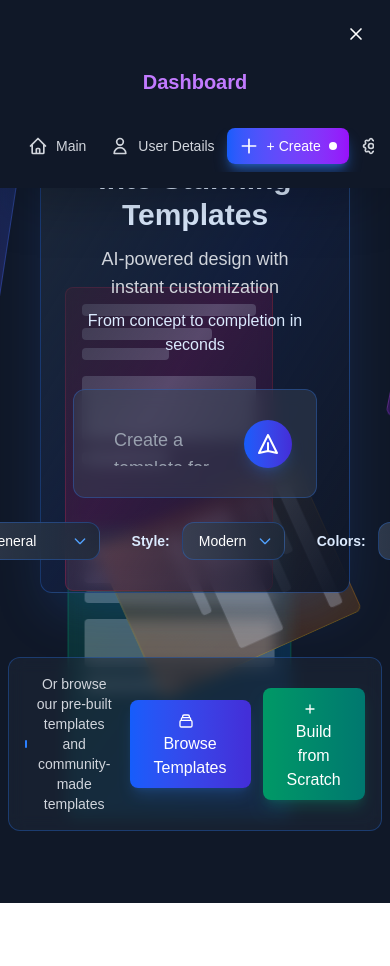
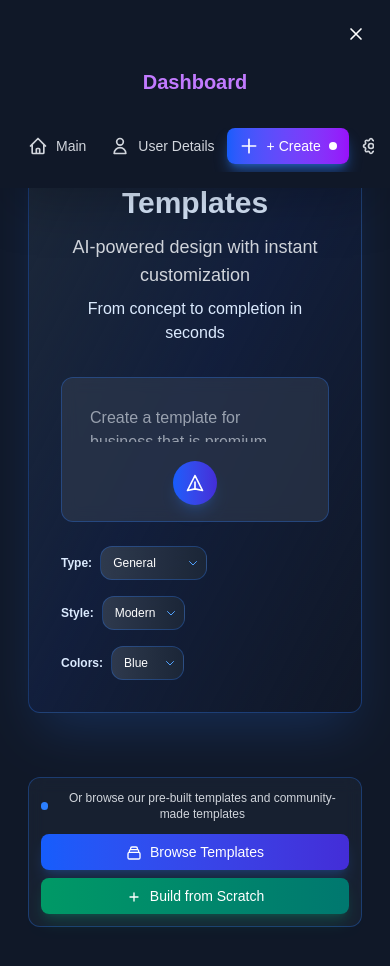
Before and after one commit to Kurisu21/webeenthere, a Next.js app in the folder client/: page /user/create in a window 390 px wide. Shown: the top 966 px of the page. Before the commit the page ends 903 px from the top, so only its background shows below. Built offline with nearby package versions, Linux system fonts and the light colour scheme.

Commit message:
27/9/2025 changes - UI AND AI logic

```diff
--- a/client/src/app/_components/builder/AIGenerationPanel.tsx
+++ b/client/src/app/_components/builder/AIGenerationPanel.tsx
@@ -90,13 +90,13 @@ const AIGenerationPanel: React.FC<AIGenerationPanelProps> = ({
       </div>
 
       {/* Main input area */}
-      <div className="max-w-6xl mx-auto">
+      <div className="max-w-5xl md:max-w-6xl mx-auto">
         <form onSubmit={handleSubmit} className="space-y-6">
           {/* Large input container */}
-          <div className={`bg-gray-700/50 backdrop-blur-sm border ${professionalTheme.border} rounded-xl p-6`}>
-            <div className="flex items-center space-x-4">
+          <div className={`bg-gray-700/50 backdrop-blur-sm border ${professionalTheme.border} rounded-xl p-4 md:p-6`}>
+            <div className="flex flex-col sm:flex-row items-center space-y-3 sm:space-y-0 sm:space-x-4">
               {/* Main input */}
-              <div className="flex-1">
+              <div className="flex-1 w-full">
                   <textarea
                     id="ai-prompt"
                     value={prompt}
@@ -115,7 +115,7 @@ const AIGenerationPanel: React.FC<AIGenerationPanelProps> = ({
                       }
                     }}
                     placeholder={placeholders[currentPlaceholder]}
-                    className={`w-full min-h-[48px] max-h-[200px] px-4 py-3 bg-transparent text-white placeholder-gray-400 focus:outline-none resize-none text-lg focus:ring-2 focus:ring-blue-500 overflow-hidden`}
+                    className={`w-full min-h-[48px] max-h-[200px] px-3 md:px-4 py-3 bg-transparent text-white placeholder-gray-400 focus:outline-none resize-none text-base md:text-lg focus:ring-2 focus:ring-blue-500 overflow-hidden`}
                     rows={1}
                   />
               </div>
@@ -124,12 +124,12 @@ const AIGenerationPanel: React.FC<AIGenerationPanelProps> = ({
               <button
                 type="submit"
                 disabled={isGenerating || !prompt.trim()}
-                className={`p-3 bg-gradient-to-r ${professionalTheme.primary} hover:opacity-90 disabled:bg-gray-600 rounded-full transition-all duration-300 transform hover:scale-105 shadow-lg ${professionalTheme.shadow}`}
+                className={`p-3 bg-gradient-to-r ${professionalTheme.primary} hover:opacity-90 disabled:bg-gray-600 rounded-full transition-all duration-300 transform hover:scale-105 shadow-lg ${professionalTheme.shadow} flex-shrink-0`}
               >
                 {isGenerating ? (
-                  <div className="animate-spin rounded-full h-6 w-6 border-b-2 border-white"></div>
+                  <div className="animate-spin rounded-full h-5 w-5 md:h-6 md:w-6 border-b-2 border-white"></div>
                 ) : (
-                  <svg className="w-6 h-6 text-white" fill="none" stroke="currentColor" viewBox="0 0 24 24">
+                  <svg className="w-5 h-5 md:w-6 md:h-6 text-white" fill="none" stroke="currentColor" viewBox="0 0 24 24">
                     <path strokeLinecap="round" strokeLinejoin="round" strokeWidth={2} d="M12 19l9 2-9-18-9 18 9-2zm0 0v-8" />
                   </svg>
                 )}
@@ -138,14 +138,14 @@ const AIGenerationPanel: React.FC<AIGenerationPanelProps> = ({
           </div>
 
           {/* Options row */}
-          <div className="flex justify-center space-x-8">
-            <div className="flex items-center space-x-3">
-              <label className={`${professionalTheme.text} text-sm font-semibold`}>Type:</label>
+          <div className="flex flex-col sm:flex-row justify-center space-y-4 sm:space-y-0 sm:space-x-6 md:space-x-8">
+            <div className="flex items-center space-x-2 md:space-x-3">
+              <label className={`${professionalTheme.text} text-xs md:text-sm font-semibold`}>Type:</label>
               <div className="relative">
                 <select
                   value={websiteType}
                   onChange={(e) => setWebsiteType(e.target.value)}
-                  className={`px-4 py-2 bg-gradient-to-r from-gray-700/80 to-gray-800/80 backdrop-blur-sm border ${professionalTheme.border} rounded-xl text-white text-sm focus:outline-none focus:ring-2 focus:ring-blue-500 focus:border-blue-500 transition-all duration-300 hover:from-gray-600/80 hover:to-gray-700/80 cursor-pointer appearance-none pr-8`}
+                  className={`px-3 md:px-4 py-2 bg-gradient-to-r from-gray-700/80 to-gray-800/80 backdrop-blur-sm border ${professionalTheme.border} rounded-xl text-white text-xs md:text-sm focus:outline-none focus:ring-2 focus:ring-blue-500 focus:border-blue-500 transition-all duration-300 hover:from-gray-600/80 hover:to-gray-700/80 cursor-pointer appearance-none pr-6 md:pr-8`}
                 >
                   <option value="general" className="bg-gray-800 text-white">General</option>
                   <option value="portfolio" className="bg-gray-800 text-white">Portfolio</option>
@@ -153,42 +153,42 @@ const AIGenerationPanel: React.FC<AIGenerationPanelProps> = ({
                   <option value="ecommerce" className="bg-gray-800 text-white">E-commerce</option>
                   <option value="blog" className="bg-gray-800 text-white">Blog</option>
                 </select>
-                <div className="absolute inset-y-0 right-0 flex items-center pr-3 pointer-events-none">
-                  <svg className="w-4 h-4 text-blue-400" fill="none" stroke="currentColor" viewBox="0 0 24 24">
+                <div className="absolute inset-y-0 right-0 flex items-center pr-2 md:pr-3 pointer-events-none">
+                  <svg className="w-3 h-3 md:w-4 md:h-4 text-blue-400" fill="none" stroke="currentColor" viewBox="0 0 24 24">
                     <path strokeLinecap="round" strokeLinejoin="round" strokeWidth={2} d="M19 9l-7 7-7-7" />
                   </svg>
                 </div>
               </div>
             </div>
 
-            <div className="flex items-center space-x-3">
-              <label className={`${professionalTheme.text} text-sm font-semibold`}>Style:</label>
+            <div className="flex items-center space-x-2 md:space-x-3">
+              <label className={`${professionalTheme.text} text-xs md:text-sm font-semibold`}>Style:</label>
               <div className="relative">
                 <select
                   value={style}
                   onChange={(e) => setStyle(e.target.value)}
-                  className={`px-4 py-2 bg-gradient-to-r from-gray-700/80 to-gray-800/80 backdrop-blur-sm border ${professionalTheme.border} rounded-xl text-white text-sm focus:outline-none focus:ring-2 focus:ring-blue-500 focus:border-blue-500 transition-all duration-300 hover:from-gray-600/80 hover:to-gray-700/80 cursor-pointer appearance-none pr-8`}
+                  className={`px-3 md:px-4 py-2 bg-gradient-to-r from-gray-700/80 to-gray-800/80 backdrop-blur-sm border ${professionalTheme.border} rounded-xl text-white text-xs md:text-sm focus:outline-none focus:ring-2 focus:ring-blue-500 focus:border-blue-500 transition-all duration-300 hover:from-gray-600/80 hover:to-gray-700/80 cursor-pointer appearance-none pr-6 md:pr-8`}
                 >
                   <option value="modern" className="bg-gray-800 text-white">Modern</option>
                   <option value="minimal" className="bg-gray-800 text-white">Minimal</option>
                   <option value="classic" className="bg-gray-800 text-white">Classic</option>
                   <option value="creative" className="bg-gray-800 text-white">Creative</option>
                 </select>
-                <div className="absolute inset-y-0 right-0 flex items-center pr-3 pointer-events-none">
-                  <svg className="w-4 h-4 text-blue-400" fill="none" stroke="currentColor" viewBox="0 0 24 24">
+                <div className="absolute inset-y-0 right-0 flex items-center pr-2 md:pr-3 pointer-events-none">
+                  <svg className="w-3 h-3 md:w-4 md:h-4 text-blue-400" fill="none" stroke="currentColor" viewBox="0 0 24 24">
                     <path strokeLinecap="round" strokeLinejoin="round" strokeWidth={2} d="M19 9l-7 7-7-7" />
                   </svg>
                 </div>
               </div>
             </div>
 
-            <div className="flex items-center space-x-3">
-              <label className={`${professionalTheme.text} text-sm font-semibold`}>Colors:</label>
+            <div className="flex items-center space-x-2 md:space-x-3">
+              <label className={`${professionalTheme.text} text-xs md:text-sm font-semibold`}>Colors:</label>
               <div className="relative">
                 <select
                   value={colorScheme}
                   onChange={(e) => setColorScheme(e.target.value)}
-                  className={`px-4 py-2 bg-gradient-to-r from-gray-700/80 to-gray-800/80 backdrop-blur-sm border ${professionalTheme.border} rounded-xl text-white text-sm focus:outline-none focus:ring-2 focus:ring-blue-500 focus:border-blue-500 transition-all duration-300 hover:from-gray-600/80 hover:to-gray-700/80 cursor-pointer appearance-none pr-8`}
+                  className={`px-3 md:px-4 py-2 bg-gradient-to-r from-gray-700/80 to-gray-800/80 backdrop-blur-sm border ${professionalTheme.border} rounded-xl text-white text-xs md:text-sm focus:outline-none focus:ring-2 focus:ring-blue-500 focus:border-blue-500 transition-all duration-300 hover:from-gray-600/80 hover:to-gray-700/80 cursor-pointer appearance-none pr-6 md:pr-8`}
                 >
                   <option value="blue" className="bg-gray-800 text-white">Blue</option>
                   <option value="purple" className="bg-gray-800 text-white">Purple</option>
@@ -196,8 +196,8 @@ const AIGenerationPanel: React.FC<AIGenerationPanelProps> = ({
                   <option value="red" className="bg-gray-800 text-white">Red</option>
                   <option value="dark" className="bg-gray-800 text-white">Dark</option>
                 </select>
-                <div className="absolute inset-y-0 right-0 flex items-center pr-3 pointer-events-none">
-                  <svg className="w-4 h-4 text-blue-400" fill="none" stroke="currentColor" viewBox="0 0 24 24">
+                <div className="absolute inset-y-0 right-0 flex items-center pr-2 md:pr-3 pointer-events-none">
+                  <svg className="w-3 h-3 md:w-4 md:h-4 text-blue-400" fill="none" stroke="currentColor" viewBox="0 0 24 24">
                     <path strokeLinecap="round" strokeLinejoin="round" strokeWidth={2} d="M19 9l-7 7-7-7" />
                   </svg>
                 </div>
--- a/client/src/app/user/create/page.tsx
+++ b/client/src/app/user/create/page.tsx
@@ -88,8 +88,8 @@ export default function CreateWebsitePage() {
 
   return (
         <div className="min-h-screen bg-gray-900 relative overflow-hidden">
-          {/* Moving Templates Background */}
-          <div className="absolute inset-0 overflow-hidden pointer-events-none">
+          {/* Moving Templates Background - Hidden on mobile for performance */}
+          <div className="absolute inset-0 overflow-hidden pointer-events-none hidden md:block">
             {/* Template 1 - Moving from left to right */}
             <div className={`absolute top-20 left-[-200px] w-64 h-80 bg-gradient-to-br from-blue-600/20 to-purple-600/20 rounded-lg border border-blue-500/30 backdrop-blur-sm ${showTemplateSection ? 'animate-slideRightFast' : 'animate-slideRight'}`}>
               <div className="p-4">
@@ -150,7 +150,7 @@ export default function CreateWebsitePage() {
           <div className="flex flex-col md:flex-row relative z-10">
             <DashboardSidebar />
             <MainContentWrapper>
-              <div className="p-6 flex flex-col items-center justify-center min-h-[calc(100vh-200px)] relative z-10">
+              <div className="p-3 md:p-6 flex flex-col items-center justify-center min-h-[calc(100vh-120px)] md:min-h-[calc(100vh-200px)] relative z-10">
             {/* AI Generation Section - Primary Focus */}
             <div className="w-full max-w-4xl mb-8">
             <AIGenerationPanel
@@ -160,16 +160,16 @@ export default function CreateWebsitePage() {
             </div>
 
             {/* Professional Navigation to Templates */}
-            <div className="text-center mb-8">
-              <div className="inline-flex items-center space-x-4 bg-gray-800/50 backdrop-blur-sm border border-blue-500/30 rounded-xl p-4">
+            <div className="text-center mb-6 md:mb-8 w-full max-w-4xl">
+              <div className="inline-flex flex-col sm:flex-row items-center space-y-3 sm:space-y-0 sm:space-x-4 bg-gray-800/50 backdrop-blur-sm border border-blue-500/30 rounded-xl p-3 md:p-4 w-full sm:w-auto">
                 <div className="flex items-center space-x-2">
                   <div className="w-2 h-2 bg-blue-500 rounded-full"></div>
-                  <span className="text-gray-300 text-sm">Or browse our pre-built templates and community-made templates</span>
+                  <span className="text-gray-300 text-xs sm:text-sm">Or browse our pre-built templates and community-made templates</span>
                 </div>
-                <div className="flex items-center space-x-3">
+                <div className="flex flex-col sm:flex-row items-center space-y-2 sm:space-y-0 sm:space-x-3 w-full sm:w-auto">
                   <button
                     onClick={() => setShowTemplateSection(!showTemplateSection)}
-                    className="bg-gradient-to-r from-blue-600 to-indigo-700 hover:from-blue-700 hover:to-indigo-800 text-white px-6 py-2 rounded-lg font-medium transition-all duration-300 transform hover:scale-105 shadow-lg shadow-blue-500/20"
+                    className="bg-gradient-to-r from-blue-600 to-indigo-700 hover:from-blue-700 hover:to-indigo-800 text-white px-4 md:px-6 py-2 rounded-lg font-medium transition-all duration-300 transform hover:scale-105 shadow-lg shadow-blue-500/20 w-full sm:w-auto text-sm md:text-base"
                   >
                     <svg className="w-4 h-4 mr-2 inline" fill="none" stroke="currentColor" viewBox="0 0 24 24">
                       <path strokeLinecap="round" strokeLinejoin="round" strokeWidth={2} d="M19 11H5m14 0a2 2 0 012 2v6a2 2 0 01-2 2H5a2 2 0 01-2-2v-6a2 2 0 012-2m14 0V9a2 2 0 00-2-2M5 11V9a2 2 0 012-2m0 0V5a2 2 0 012-2h6a2 2 0 012 2v2M7 7h10" />
@@ -181,7 +181,7 @@ export default function CreateWebsitePage() {
                       const websiteId = `website_${Date.now()}`;
                       router.push(`/user/build/${websiteId}?template=blank`);
                     }}
-                    className="bg-gradient-to-r from-emerald-600 to-teal-700 hover:from-emerald-700 hover:to-teal-800 text-white px-6 py-2 rounded-lg font-medium transition-all duration-300 transform hover:scale-105 shadow-lg shadow-emerald-500/20"
+                    className="bg-gradient-to-r from-emerald-600 to-teal-700 hover:from-emerald-700 hover:to-teal-800 text-white px-4 md:px-6 py-2 rounded-lg font-medium transition-all duration-300 transform hover:scale-105 shadow-lg shadow-emerald-500/20 w-full sm:w-auto text-sm md:text-base"
                   >
                     <svg className="w-4 h-4 mr-2 inline" fill="none" stroke="currentColor" viewBox="0 0 24 24">
                       <path strokeLinecap="round" strokeLinejoin="round" strokeWidth={2} d="M12 6v6m0 0v6m0-6h6m-6 0H6" />
@@ -194,20 +194,20 @@ export default function CreateWebsitePage() {
 
             {/* Template Selection - Collapsible */}
             {showTemplateSection && (
-              <div className="animate-fadeIn">
-                <div className="mb-6">
-                  <div className="flex items-center justify-between mb-4">
-                    <h2 className="text-2xl font-bold text-white">Choose Your Template</h2>
+              <div className="animate-fadeIn w-full max-w-6xl">
+                <div className="mb-4 md:mb-6">
+                  <div className="flex items-center justify-between mb-3 md:mb-4">
+                    <h2 className="text-xl md:text-2xl font-bold text-white">Choose Your Template</h2>
                     <button
                       onClick={() => setShowTemplateSection(false)}
-                      className="text-gray-400 hover:text-white transition-colors"
+                      className="text-gray-400 hover:text-white transition-colors p-1"
                     >
-                      <svg className="w-6 h-6" fill="none" stroke="currentColor" viewBox="0 0 24 24">
+                      <svg className="w-5 h-5 md:w-6 md:h-6" fill="none" stroke="currentColor" viewBox="0 0 24 24">
                         <path strokeLinecap="round" strokeLinejoin="round" strokeWidth={2} d="M6 18L18 6M6 6l12 12" />
                       </svg>
                     </button>
                   </div>
-                  <p className="text-gray-400">Select from our professional template collection</p>
+                  <p className="text-gray-400 text-sm md:text-base">Select from our professional template collection</p>
                 </div>
                 <TemplateSelector
                   onTemplateSelect={handleTemplateSelect}
```
Lines whose indentation alone changed are shown as unchanged.
